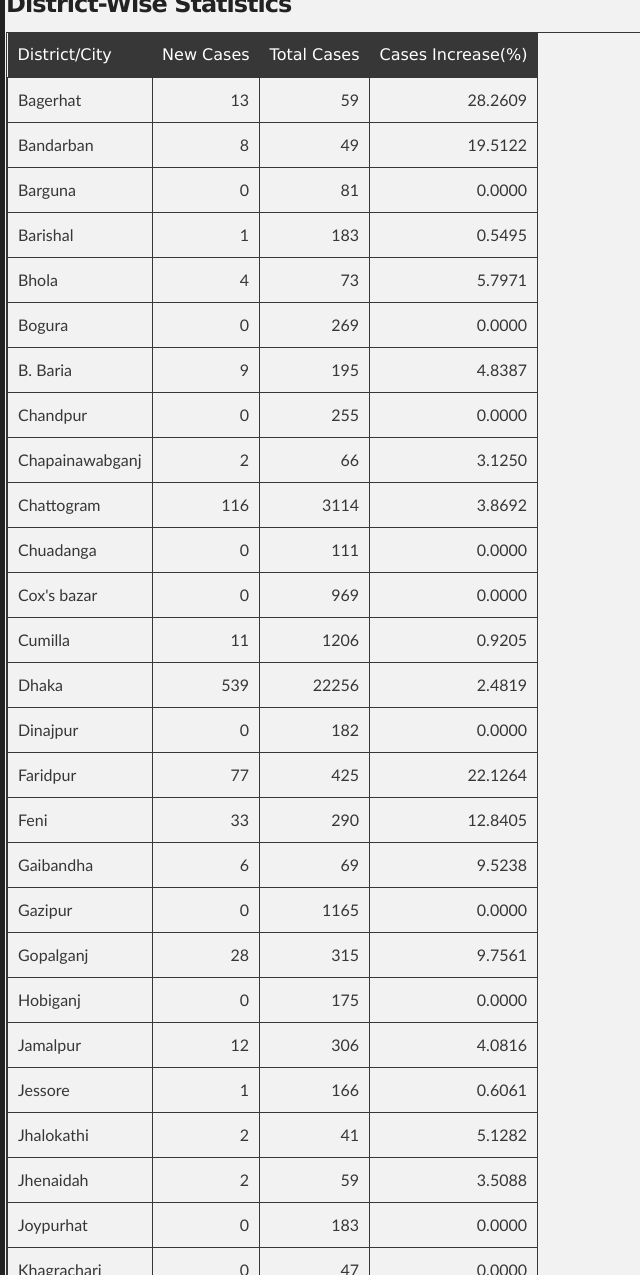
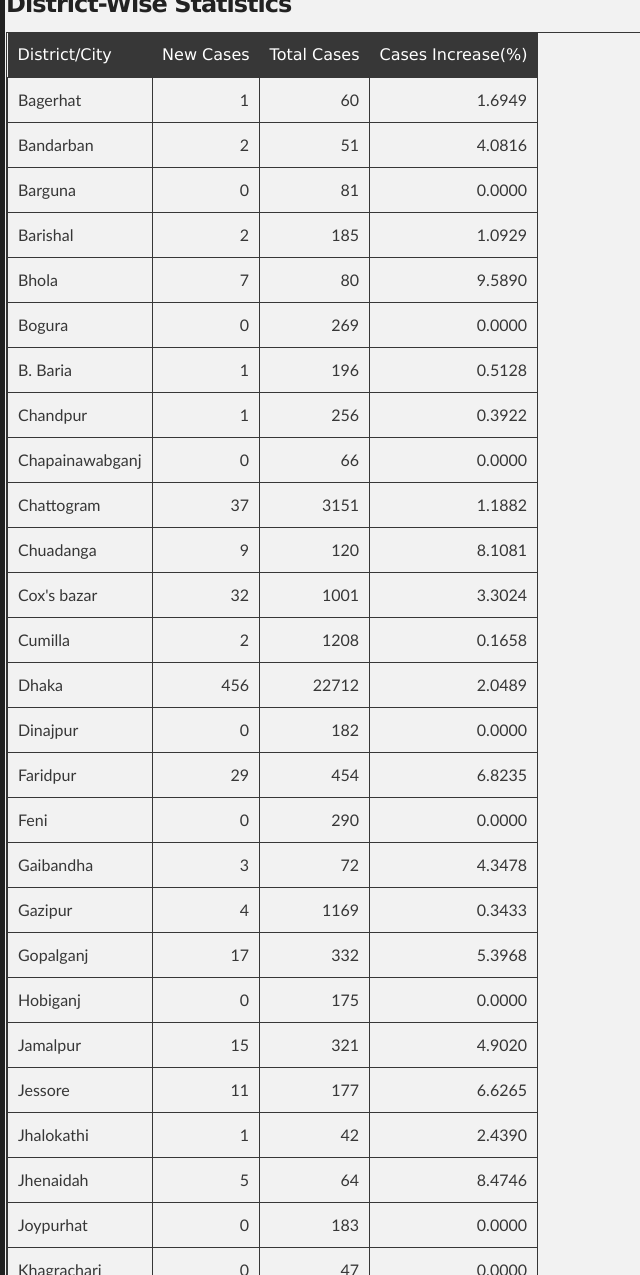
Before and after one commit to promitbasak/covid19bd, a Jekyll site: the page index.html, which Jekyll copies as it is, in a window 1280 px wide and 1400 px high, scrolled down 4042 px, cut to the strip 125-1400 px from the top of the window. Shown: the whole strip, without its empty margins (0-640 px from the left). Built offline with Jekyll 4.4.1, drawn with Linux system fonts in a browser that asks for light colours; some of the changed text lies outside the part shown.

Commit message:
Update index.html

```diff
--- a/index.html
+++ b/index.html
@@ -66,21 +66,21 @@
 <th title="Field #15">Deaths/1M Pop.</th>
 </tr></thead>
 <tbody><tr>
-<td>2020-06-08</td>
-<td align="right">2735</td>
-<td align="right">42</td>
-<td align="right">657</td>
-<td align="right">12944</td>
-<td align="right">68504</td>
-<td align="right">930</td>
-<td align="right">14560</td>
-<td align="right">53014</td>
-<td align="right">410606</td>
-<td align="right">1.3576</td>
-<td align="right">0.0639</td>
-<td align="right">16.6836</td>
-<td align="right">380.5778</td>
-<td align="right">5.1667</td>
+<td>2020-06-09</td>
+<td align="right">3171</td>
+<td align="right">45</td>
+<td align="right">777</td>
+<td align="right">14664</td>
+<td align="right">71675</td>
+<td align="right">975</td>
+<td align="right">15337</td>
+<td align="right">55363</td>
+<td align="right">425270</td>
+<td align="right">1.3603</td>
+<td align="right">0.0636</td>
+<td align="right">16.8540</td>
+<td align="right">398.1944</td>
+<td align="right">5.4167</td>
 </tr>
 </tbody>
 </table>
@@ -88,28 +88,28 @@
         <h3>Graphs:</h3>
         <div class="photo-album">
       <div>
-        <img src="https://raw.githubusercontent.com/promitbasak/Covid-19_bd_extended/master/assests/2020-06-08/Figure_1.png">
+        <img src="https://raw.githubusercontent.com/promitbasak/Covid-19_bd_extended/master/assests/2020-06-09/Figure_1.png">
         <h5>Overall Condition</h5>
       </div>
 
       <div>
-        <img src="https://raw.githubusercontent.com/promitbasak/Covid-19_bd_extended/master/assests/2020-06-08/Figure_2.png">
+        <img src="https://raw.githubusercontent.com/promitbasak/Covid-19_bd_extended/master/assests/2020-06-09/Figure_2.png">
         <h5>Total Cases</h5>
       </div>
       <div>
-        <img src="https://raw.githubusercontent.com/promitbasak/Covid-19_bd_extended/master/assests/2020-06-08/Figure_8.png">
+        <img src="https://raw.githubusercontent.com/promitbasak/Covid-19_bd_extended/master/assests/2020-06-09/Figure_8.png">
         <h5>Total Deaths</h5>
       </div>
       <div>
-        <img src="https://raw.githubusercontent.com/promitbasak/Covid-19_bd_extended/master/assests/2020-06-07/Figure_22.png">
+        <img src="https://raw.githubusercontent.com/promitbasak/Covid-19_bd_extended/master/assests/2020-06-08/Figure_22.png">
         <h5>District-wise Corona Map</h5>
       </div>
       <div>
-        <img src="https://raw.githubusercontent.com/promitbasak/Covid-19_bd_extended/master/assests/2020-06-08/Figure_20.png">
+        <img src="https://raw.githubusercontent.com/promitbasak/Covid-19_bd_extended/master/assests/2020-06-09/Figure_20.png">
         <h5>BD vs USA: Cases</h5>
       </div>
       <div>
-        <img src="https://raw.githubusercontent.com/promitbasak/Covid-19_bd_extended/master/assests/2020-06-08/Figure_21.png">
+        <img src="https://raw.githubusercontent.com/promitbasak/Covid-19_bd_extended/master/assests/2020-06-09/Figure_21.png">
         <h5>BD vs USA: Deaths</h5>
       </div>
     </div>
@@ -127,15 +127,15 @@
 </tr></thead>
 <tbody><tr>
 <td>Bagerhat</td>
-<td align="right">13</td>
-<td align="right">59</td>
-<td align="right">28.2609</td>
+<td align="right">1</td>
+<td align="right">60</td>
+<td align="right">1.6949</td>
 </tr>
 <tr>
 <td>Bandarban</td>
-<td align="right">8</td>
-<td align="right">49</td>
-<td align="right">19.5122</td>
+<td align="right">2</td>
+<td align="right">51</td>
+<td align="right">4.0816</td>
 </tr>
 <tr>
 <td>Barguna</td>
@@ -145,135 +145,135 @@
 </tr>
 <tr>
 <td>Barishal</td>
-<td align="right">1</td>
-<td align="right">183</td>
-<td align="right">0.5495</td>
+<td align="right">2</td>
+<td align="right">185</td>
+<td align="right">1.0929</td>
 </tr>
 <tr>
 <td>Bhola</td>
+<td align="right">7</td>
+<td align="right">80</td>
+<td align="right">9.5890</td>
+</tr>
+<tr>
+<td>Bogura</td>
+<td align="right">0</td>
+<td align="right">269</td>
+<td align="right">0.0000</td>
+</tr>
+<tr>
+<td>B. Baria</td>
+<td align="right">1</td>
+<td align="right">196</td>
+<td align="right">0.5128</td>
+</tr>
+<tr>
+<td>Chandpur</td>
+<td align="right">1</td>
+<td align="right">256</td>
+<td align="right">0.3922</td>
+</tr>
+<tr>
+<td>Chapainawabganj</td>
+<td align="right">0</td>
+<td align="right">66</td>
+<td align="right">0.0000</td>
+</tr>
+<tr>
+<td>Chattogram</td>
+<td align="right">37</td>
+<td align="right">3151</td>
+<td align="right">1.1882</td>
+</tr>
+<tr>
+<td>Chuadanga</td>
+<td align="right">9</td>
+<td align="right">120</td>
+<td align="right">8.1081</td>
+</tr>
+<tr>
+<td>Cox&#39;s bazar</td>
+<td align="right">32</td>
+<td align="right">1001</td>
+<td align="right">3.3024</td>
+</tr>
+<tr>
+<td>Cumilla</td>
+<td align="right">2</td>
+<td align="right">1208</td>
+<td align="right">0.1658</td>
+</tr>
+<tr>
+<td>Dhaka</td>
+<td align="right">456</td>
+<td align="right">22712</td>
+<td align="right">2.0489</td>
+</tr>
+<tr>
+<td>Dinajpur</td>
+<td align="right">0</td>
+<td align="right">182</td>
+<td align="right">0.0000</td>
+</tr>
+<tr>
+<td>Faridpur</td>
+<td align="right">29</td>
+<td align="right">454</td>
+<td align="right">6.8235</td>
+</tr>
+<tr>
+<td>Feni</td>
+<td align="right">0</td>
+<td align="right">290</td>
+<td align="right">0.0000</td>
+</tr>
+<tr>
+<td>Gaibandha</td>
+<td align="right">3</td>
+<td align="right">72</td>
+<td align="right">4.3478</td>
+</tr>
+<tr>
+<td>Gazipur</td>
 <td align="right">4</td>
-<td align="right">73</td>
-<td align="right">5.7971</td>
-</tr>
-<tr>
-<td>Bogura</td>
-<td align="right">0</td>
-<td align="right">269</td>
-<td align="right">0.0000</td>
-</tr>
-<tr>
-<td>B. Baria</td>
-<td align="right">9</td>
-<td align="right">195</td>
-<td align="right">4.8387</td>
-</tr>
-<tr>
-<td>Chandpur</td>
-<td align="right">0</td>
-<td align="right">255</td>
-<td align="right">0.0000</td>
-</tr>
-<tr>
-<td>Chapainawabganj</td>
-<td align="right">2</td>
-<td align="right">66</td>
-<td align="right">3.1250</td>
-</tr>
-<tr>
-<td>Chattogram</td>
-<td align="right">116</td>
-<td align="right">3114</td>
-<td align="right">3.8692</td>
-</tr>
-<tr>
-<td>Chuadanga</td>
-<td align="right">0</td>
-<td align="right">111</td>
-<td align="right">0.0000</td>
-</tr>
-<tr>
-<td>Cox&#39;s bazar</td>
-<td align="right">0</td>
-<td align="right">969</td>
-<td align="right">0.0000</td>
-</tr>
-<tr>
-<td>Cumilla</td>
+<td align="right">1169</td>
+<td align="right">0.3433</td>
+</tr>
+<tr>
+<td>Gopalganj</td>
+<td align="right">17</td>
+<td align="right">332</td>
+<td align="right">5.3968</td>
+</tr>
+<tr>
+<td>Hobiganj</td>
+<td align="right">0</td>
+<td align="right">175</td>
+<td align="right">0.0000</td>
+</tr>
+<tr>
+<td>Jamalpur</td>
+<td align="right">15</td>
+<td align="right">321</td>
+<td align="right">4.9020</td>
+</tr>
+<tr>
+<td>Jessore</td>
 <td align="right">11</td>
-<td align="right">1206</td>
-<td align="right">0.9205</td>
-</tr>
-<tr>
-<td>Dhaka</td>
-<td align="right">539</td>
-<td align="right">22256</td>
-<td align="right">2.4819</td>
-</tr>
-<tr>
-<td>Dinajpur</td>
-<td align="right">0</td>
-<td align="right">182</td>
-<td align="right">0.0000</td>
-</tr>
-<tr>
-<td>Faridpur</td>
-<td align="right">77</td>
-<td align="right">425</td>
-<td align="right">22.1264</td>
-</tr>
-<tr>
-<td>Feni</td>
-<td align="right">33</td>
-<td align="right">290</td>
-<td align="right">12.8405</td>
-</tr>
-<tr>
-<td>Gaibandha</td>
-<td align="right">6</td>
-<td align="right">69</td>
-<td align="right">9.5238</td>
-</tr>
-<tr>
-<td>Gazipur</td>
-<td align="right">0</td>
-<td align="right">1165</td>
-<td align="right">0.0000</td>
-</tr>
-<tr>
-<td>Gopalganj</td>
-<td align="right">28</td>
-<td align="right">315</td>
-<td align="right">9.7561</td>
-</tr>
-<tr>
-<td>Hobiganj</td>
-<td align="right">0</td>
-<td align="right">175</td>
-<td align="right">0.0000</td>
-</tr>
-<tr>
-<td>Jamalpur</td>
-<td align="right">12</td>
-<td align="right">306</td>
-<td align="right">4.0816</td>
-</tr>
-<tr>
-<td>Jessore</td>
-<td align="right">1</td>
-<td align="right">166</td>
-<td align="right">0.6061</td>
+<td align="right">177</td>
+<td align="right">6.6265</td>
 </tr>
 <tr>
 <td>Jhalokathi</td>
-<td align="right">2</td>
-<td align="right">41</td>
-<td align="right">5.1282</td>
+<td align="right">1</td>
+<td align="right">42</td>
+<td align="right">2.4390</td>
 </tr>
 <tr>
 <td>Jhenaidah</td>
-<td align="right">2</td>
-<td align="right">59</td>
-<td align="right">3.5088</td>
+<td align="right">5</td>
+<td align="right">64</td>
+<td align="right">8.4746</td>
 </tr>
 <tr>
 <td>Joypurhat</td>
@@ -290,206 +290,206 @@
 <tr>
 <td>Khulna</td>
 <td align="right">28</td>
-<td align="right">187</td>
-<td align="right">17.6101</td>
+<td align="right">215</td>
+<td align="right">14.9733</td>
 </tr>
 <tr>
 <td>Kishoreganj</td>
+<td align="right">22</td>
+<td align="right">382</td>
+<td align="right">6.1111</td>
+</tr>
+<tr>
+<td>Kurigram</td>
+<td align="right">0</td>
+<td align="right">75</td>
+<td align="right">0.0000</td>
+</tr>
+<tr>
+<td>Kushtia</td>
+<td align="right">9</td>
+<td align="right">142</td>
+<td align="right">6.7669</td>
+</tr>
+<tr>
+<td>Laksmipur</td>
+<td align="right">0</td>
+<td align="right">144</td>
+<td align="right">0.0000</td>
+</tr>
+<tr>
+<td>Lalmonirhat</td>
+<td align="right">0</td>
+<td align="right">43</td>
+<td align="right">0.0000</td>
+</tr>
+<tr>
+<td>Madaripur</td>
+<td align="right">0</td>
+<td align="right">224</td>
+<td align="right">0.0000</td>
+</tr>
+<tr>
+<td>Magura</td>
+<td align="right">2</td>
 <td align="right">46</td>
-<td align="right">360</td>
-<td align="right">14.6497</td>
-</tr>
-<tr>
-<td>Kurigram</td>
-<td align="right">1</td>
-<td align="right">75</td>
-<td align="right">1.3514</td>
-</tr>
-<tr>
-<td>Kushtia</td>
-<td align="right">7</td>
-<td align="right">133</td>
-<td align="right">5.5556</td>
-</tr>
-<tr>
-<td>Laksmipur</td>
-<td align="right">0</td>
-<td align="right">144</td>
-<td align="right">0.0000</td>
-</tr>
-<tr>
-<td>Lalmonirhat</td>
-<td align="right">1</td>
+<td align="right">4.5455</td>
+</tr>
+<tr>
+<td>Manikganj</td>
+<td align="right">0</td>
+<td align="right">167</td>
+<td align="right">0.0000</td>
+</tr>
+<tr>
+<td>Moulovi Bazar</td>
+<td align="right">0</td>
+<td align="right">116</td>
+<td align="right">0.0000</td>
+</tr>
+<tr>
+<td>Meherpur</td>
+<td align="right">3</td>
+<td align="right">35</td>
+<td align="right">9.3750</td>
+</tr>
+<tr>
+<td>Munshigonj</td>
+<td align="right">70</td>
+<td align="right">1200</td>
+<td align="right">6.1947</td>
+</tr>
+<tr>
+<td>Mymensingh</td>
+<td align="right">48</td>
+<td align="right">664</td>
+<td align="right">7.7922</td>
+</tr>
+<tr>
+<td>Naogaon</td>
+<td align="right">0</td>
+<td align="right">212</td>
+<td align="right">0.0000</td>
+</tr>
+<tr>
+<td>Narail</td>
+<td align="right">1</td>
+<td align="right">36</td>
+<td align="right">2.8571</td>
+</tr>
+<tr>
+<td>Narayanganj</td>
+<td align="right">71</td>
+<td align="right">2753</td>
+<td align="right">2.6473</td>
+</tr>
+<tr>
+<td>Narshingdi</td>
+<td align="right">1</td>
+<td align="right">195</td>
+<td align="right">0.5155</td>
+</tr>
+<tr>
+<td>Natore</td>
+<td align="right">0</td>
+<td align="right">67</td>
+<td align="right">0.0000</td>
+</tr>
+<tr>
+<td>Netrokona</td>
+<td align="right">4</td>
+<td align="right">279</td>
+<td align="right">1.4545</td>
+</tr>
+<tr>
+<td>Nilphamari</td>
+<td align="right">0</td>
+<td align="right">138</td>
+<td align="right">0.0000</td>
+</tr>
+<tr>
+<td>Noakhali</td>
+<td align="right">0</td>
+<td align="right">865</td>
+<td align="right">0.0000</td>
+</tr>
+<tr>
+<td>Pabna</td>
+<td align="right">1</td>
+<td align="right">119</td>
+<td align="right">0.8475</td>
+</tr>
+<tr>
+<td>Panchagar</td>
+<td align="right">0</td>
+<td align="right">52</td>
+<td align="right">0.0000</td>
+</tr>
+<tr>
+<td>Potuakhali</td>
+<td align="right">1</td>
+<td align="right">90</td>
+<td align="right">1.1236</td>
+</tr>
+<tr>
+<td>Pirojpur</td>
+<td align="right">1</td>
+<td align="right">41</td>
+<td align="right">2.5000</td>
+</tr>
+<tr>
+<td>Rajbari</td>
+<td align="right">0</td>
+<td align="right">101</td>
+<td align="right">0.0000</td>
+</tr>
+<tr>
+<td>Rajshahi</td>
+<td align="right">1</td>
+<td align="right">83</td>
+<td align="right">1.2195</td>
+</tr>
+<tr>
+<td>Rangmati</td>
+<td align="right">0</td>
+<td align="right">68</td>
+<td align="right">0.0000</td>
+</tr>
+<tr>
+<td>Rangpur</td>
+<td align="right">14</td>
+<td align="right">530</td>
+<td align="right">2.7132</td>
+</tr>
+<tr>
+<td>Satkhira</td>
+<td align="right">0</td>
+<td align="right">54</td>
+<td align="right">0.0000</td>
+</tr>
+<tr>
+<td>Shariatpur</td>
+<td align="right">0</td>
+<td align="right">157</td>
+<td align="right">0.0000</td>
+</tr>
+<tr>
+<td>Sherpur</td>
+<td align="right">0</td>
+<td align="right">127</td>
+<td align="right">0.0000</td>
+</tr>
+<tr>
+<td>Sirajganj</td>
+<td align="right">0</td>
 <td align="right">43</td>
-<td align="right">2.3810</td>
-</tr>
-<tr>
-<td>Madaripur</td>
-<td align="right">21</td>
-<td align="right">224</td>
-<td align="right">10.3448</td>
-</tr>
-<tr>
-<td>Magura</td>
-<td align="right">7</td>
-<td align="right">44</td>
-<td align="right">18.9189</td>
-</tr>
-<tr>
-<td>Manikganj</td>
-<td align="right">0</td>
-<td align="right">167</td>
-<td align="right">0.0000</td>
-</tr>
-<tr>
-<td>Moulovi Bazar</td>
-<td align="right">0</td>
-<td align="right">116</td>
-<td align="right">0.0000</td>
-</tr>
-<tr>
-<td>Meherpur</td>
-<td align="right">2</td>
-<td align="right">32</td>
-<td align="right">6.6667</td>
-</tr>
-<tr>
-<td>Munshigonj</td>
-<td align="right">145</td>
-<td align="right">1130</td>
-<td align="right">14.7208</td>
-</tr>
-<tr>
-<td>Mymensingh</td>
-<td align="right">45</td>
-<td align="right">616</td>
-<td align="right">7.8809</td>
-</tr>
-<tr>
-<td>Naogaon</td>
-<td align="right">0</td>
-<td align="right">212</td>
-<td align="right">0.0000</td>
-</tr>
-<tr>
-<td>Narail</td>
-<td align="right">1</td>
-<td align="right">35</td>
-<td align="right">2.9412</td>
-</tr>
-<tr>
-<td>Narayanganj</td>
-<td align="right">84</td>
-<td align="right">2682</td>
-<td align="right">3.2333</td>
-</tr>
-<tr>
-<td>Narshingdi</td>
-<td align="right">3</td>
-<td align="right">194</td>
-<td align="right">1.5707</td>
-</tr>
-<tr>
-<td>Natore</td>
-<td align="right">0</td>
-<td align="right">67</td>
-<td align="right">0.0000</td>
-</tr>
-<tr>
-<td>Netrokona</td>
-<td align="right">6</td>
-<td align="right">275</td>
-<td align="right">2.2305</td>
-</tr>
-<tr>
-<td>Nilphamari</td>
-<td align="right">0</td>
-<td align="right">138</td>
-<td align="right">0.0000</td>
-</tr>
-<tr>
-<td>Noakhali</td>
-<td align="right">27</td>
-<td align="right">865</td>
-<td align="right">3.2220</td>
-</tr>
-<tr>
-<td>Pabna</td>
+<td align="right">0.0000</td>
+</tr>
+<tr>
+<td>Sunamganj</td>
 <td align="right">34</td>
-<td align="right">118</td>
-<td align="right">40.4762</td>
-</tr>
-<tr>
-<td>Panchagar</td>
-<td align="right">0</td>
-<td align="right">52</td>
-<td align="right">0.0000</td>
-</tr>
-<tr>
-<td>Potuakhali</td>
-<td align="right">0</td>
-<td align="right">89</td>
-<td align="right">0.0000</td>
-</tr>
-<tr>
-<td>Pirojpur</td>
-<td align="right">2</td>
-<td align="right">40</td>
-<td align="right">5.2632</td>
-</tr>
-<tr>
-<td>Rajbari</td>
-<td align="right">11</td>
-<td align="right">101</td>
-<td align="right">12.2222</td>
-</tr>
-<tr>
-<td>Rajshahi</td>
-<td align="right">1</td>
-<td align="right">82</td>
-<td align="right">1.2346</td>
-</tr>
-<tr>
-<td>Rangmati</td>
-<td align="right">0</td>
-<td align="right">68</td>
-<td align="right">0.0000</td>
-</tr>
-<tr>
-<td>Rangpur</td>
-<td align="right">5</td>
-<td align="right">516</td>
-<td align="right">0.9785</td>
-</tr>
-<tr>
-<td>Satkhira</td>
-<td align="right">5</td>
-<td align="right">54</td>
-<td align="right">10.2041</td>
-</tr>
-<tr>
-<td>Shariatpur</td>
-<td align="right">4</td>
-<td align="right">157</td>
-<td align="right">2.6144</td>
-</tr>
-<tr>
-<td>Sherpur</td>
-<td align="right">6</td>
-<td align="right">127</td>
-<td align="right">4.9587</td>
-</tr>
-<tr>
-<td>Sirajganj</td>
-<td align="right">1</td>
-<td align="right">43</td>
-<td align="right">2.3810</td>
-</tr>
-<tr>
-<td>Sunamganj</td>
-<td align="right">0</td>
-<td align="right">217</td>
-<td align="right">0.0000</td>
+<td align="right">251</td>
+<td align="right">15.6682</td>
 </tr>
 <tr>
 <td>Sylhet</td>
@@ -499,9 +499,9 @@
 </tr>
 <tr>
 <td>Tangail</td>
-<td align="right">0</td>
-<td align="right">55</td>
-<td align="right">0.0000</td>
+<td align="right">1</td>
+<td align="right">56</td>
+<td align="right">1.8182</td>
 </tr>
 <tr>
 <td>Thakurgaon</td>
@@ -2113,6 +2113,23 @@
 <td align="right">380.5778</td>
 <td align="right">5.1667</td>
 </tr>
+<tr>
+<td>2020-06-09</td>
+<td align="right">3171</td>
+<td align="right">45</td>
+<td align="right">777</td>
+<td align="right">14664</td>
+<td align="right">71675</td>
+<td align="right">975</td>
+<td align="right">15337</td>
+<td align="right">55363</td>
+<td align="right">425270</td>
+<td align="right">1.3603</td>
+<td align="right">0.0636</td>
+<td align="right">16.8540</td>
+<td align="right">398.1944</td>
+<td align="right">5.4167</td>
+</tr>
 </tbody></table>
         <p></p>
         <p> Data Sources: Self created dataset which can be found at <a href="https://github.com/promitbasak/Covid-19_bd_extended">this repository</a>. This dataset uses govt issued press releases from <a href="https://corona.gov.bd/press-release">Here</a>, <a href="https://iedcr.gov.bd/">Here</a> and <a href="https://iedcr.gov.bd/website/index.php/component/content/article/11-others/227-pressrelease">Here</a>.</p>
```
Also changed, not shown: other parts of index.html (+1 -1 lines).
